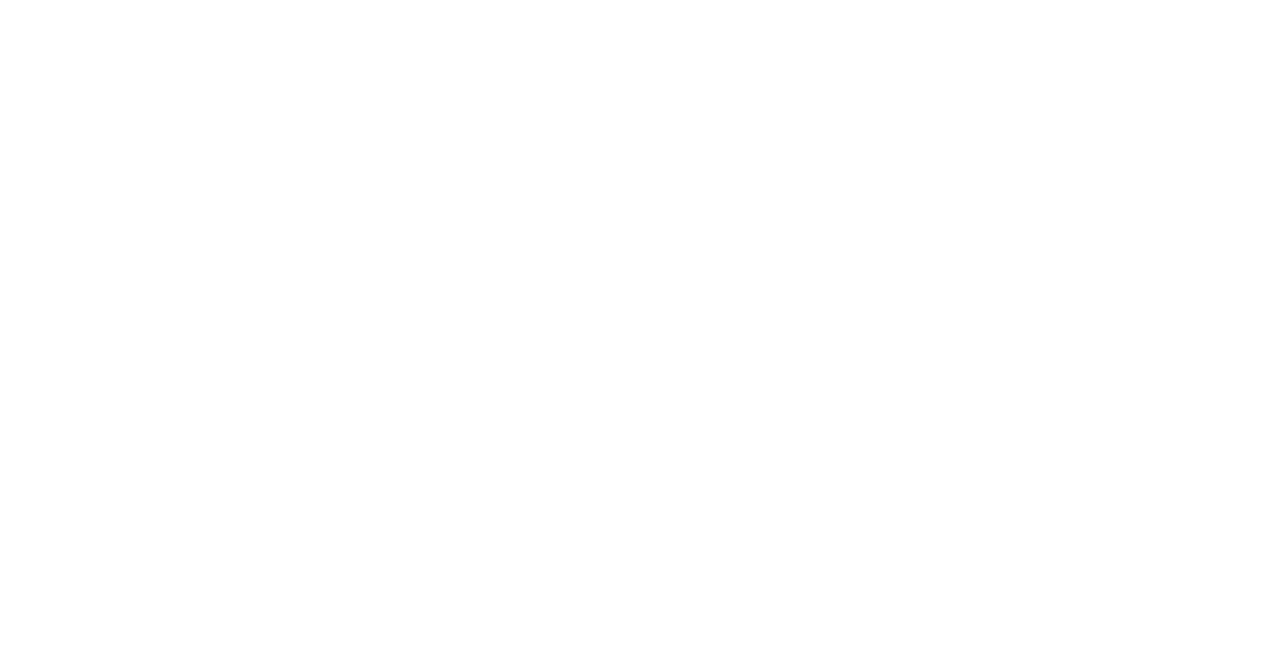
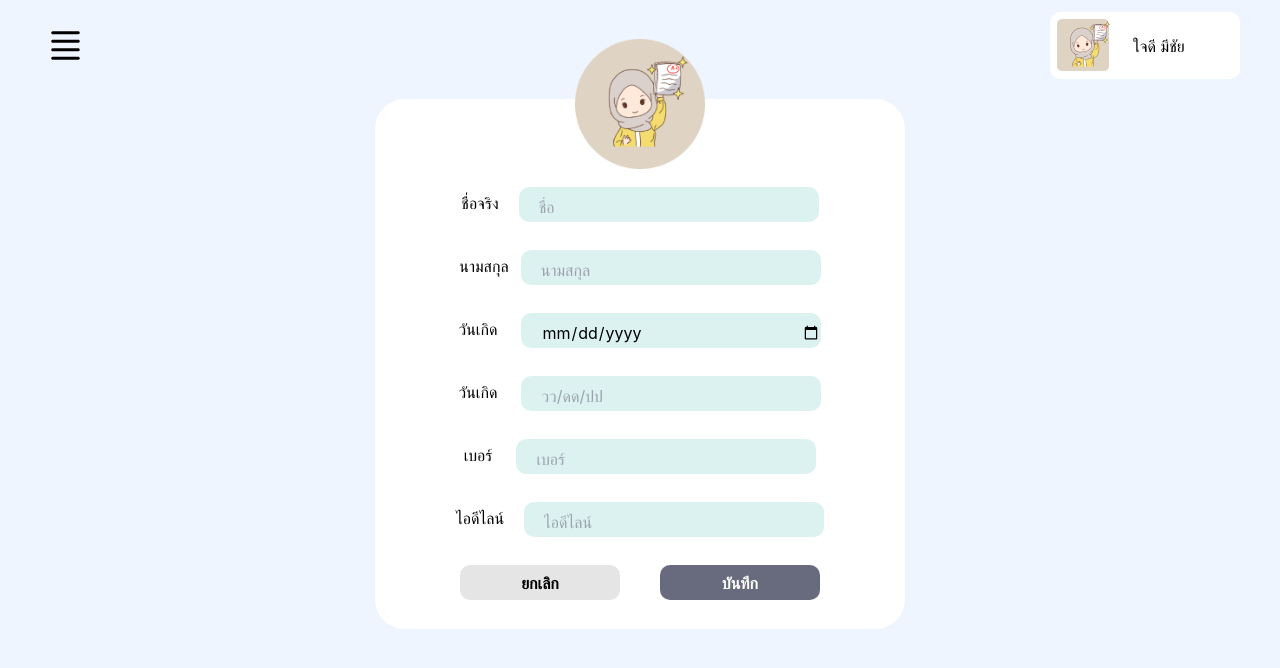
Before and after one commit to MinDDdo/Projectend_frontend, a Nuxt app: page /Updateteacher in a window 1280 px wide. Before the commit this address had no page. Shown: the top 668 px of the page. Built offline with nearby package versions, Linux system fonts and the light colour scheme.

Commit message:
สร้างหน้าAttendance page เหลือสกอร์บา

```diff
--- /dev/null
+++ b/pages/Attendance.vue
@@ -0,0 +1,96 @@
+<script setup lang="ts">
+
+
+</script>
+
+<style>
+table, th, td {
+    border: 2px solid #ffffff;
+}
+
+th, td {
+  padding: 5px;
+  text-align: center;
+}
+</style>
+
+<template>
+    <div class="h-screen bg-[#EEF5FF]">
+        <div class="">
+            <div class="">
+                <img src="~/assets/images/arrow.png"  alt="arrow"
+                class="pt-3 pl-5 w-[75px]"
+                />
+            </div>
+        </div>
+
+        <div class="flex justify-center relative">
+            <div class="bg-[#475A7D]  rounded-[15px] w-[300px] h-[65px] absolute -top-[20px]">
+                <p class="text-center text-white text-bold text-2xl mt-4">การเข้าเรียน</p>
+            </div>
+        </div>
+
+        <div class="flex justify-center mt-5">
+            <div class="bg-white p-5 w-[1000px] h-[450px] rounded-[20px]">
+                <div class="mt-10 flex justify-center">
+                    <table class="w-[850px]  ">
+                        <thead>
+                            <tr class=" ">
+                                <th class="w-[100px] text-xl font-bold">เลขที่</th>
+                                <th colspan="2"
+                                    class="text-xl font-bold ">รายชื่อ</th>
+                                <th class="text-xl font-semibold">วันที่1</th>
+                                <th class="text-xl font-semibold">วันที่2</th>
+                                <th class="text-xl font-semibold">วันที่3</th>
+                            </tr>
+                        </thead>
+
+                        <tbody>
+                            <div class="">
+                                <tr>
+                                    <td class="text-center font-bold text-lg">1</td>
+                                    <td class="text-center text-lg">สมศรี </td>
+                                    <td class="text-center text-lg">สุขใจ</td>
+                                    <td class="text-center text-lg bg-[#6EA66A]">มาเรียน</td>
+                                    <td class="text-center text-lg bg-[#D14A4A]">ขาด</td>
+                                    <td class="text-center text-lg bg-[#F9DC38]">ลา</td>
+
+                                </tr>
+
+                                <tr>
+                                    <td class="text-center font-bold text-lg">2</td>
+                                    <td class="text-center text-lg">สมศรี </td>
+                                    <td class="text-center text-lg">สุขใจ</td>
+                                    <td class="text-center text-lg bg-[#FEAD59]">สาย</td>
+                                    <td class="text-center text-lg bg-[#D14A4A]">ขาด</td>
+                                    <td class="text-center text-lg bg-[#D14A4A]">ขาด</td>
+
+                                </tr>
+
+                                <tr>
+                                    <td class="text-center font-bold text-lg">3</td>
+                                    <td class="text-center text-lg">สมศรี </td>
+                                    <td class="text-center text-lg">สุขใจ</td>
+                                    <td class="text-center text-lg bg-[#6EA66A]">มาเรียน</td>
+                                    <td class="text-center text-lg bg-[#6EA66A]">มาเรียน</td>
+                                    <td class="text-center text-lg bg-[#F9DC38]">ลา</td>
+
+                                </tr>
+                            </div>
+                        </tbody>
+                    </table>
+                </div>
+            </div>
+        </div>
+
+        <div class="flex justify-center mt-8">
+            <button class="bg-[#676B7D] w-[180px] h-[50px] flex rounded-[15px] ">
+                <p class="text-center pl-10 mt-3 text-white font-bold">ดาวน์โหลด</p>
+                <img src="~/assets/images/download.png" alt="download"
+                class="w-[30px] mt-2 "
+                />
+            </button>
+        </div>
+
+    </div>
+</template>
--- a/pages/Createclassroom.vue
+++ b/pages/Createclassroom.vue
@@ -44,7 +44,7 @@
                     <div class=" flex  bg-white
                                 w-[600px]
                                 h-[570px] rounded-[20px]  ">
-                                 <div class=" flex flex-col gap-y-5 items-center
+                                <div class=" flex flex-col gap-y-5 items-center
                                  w-[600px]
                                  h-[570px] rounded-[20px]">
 
--- /dev/null
+++ b/pages/Updateteacher.vue
@@ -0,0 +1,103 @@
+<script>
+
+</script>
+
+<template>
+    <div class="min-h-screen bg-[#EEF5FF]">
+        <div class="flex justify-between px-10">
+            <div class="mt-5">
+                <img src="~/assets/images/menu.png" alt="menu" />
+            </div>
+
+            <div class="bg-white flex gap-x-5 items-center mt-3 p-1 rounded-[10px] w-[190px] ">
+                <img src="~/assets/images/T1.png" alt="T1"/>
+                <p>ใจดี มีชัย</p>
+            </div>
+        </div>
+
+        <div class="flex justify-center relative mt-5">
+            <div class="p-2 bg-[#FFFFFF] w-[530px] h-[530px] rounded-[30px] ">
+                <div class="absolute left-1/2 transform -translate-x-1/2 -top-[60px]">
+                    <img src="~/assets/images/T2.png" alt="T2"
+                    class="w-[130px]"
+                    />
+                </div>
+
+                <div class="flex justify-center mt-20">
+                    <p class="mt-1 pr-5">ชื่อจริง</p>
+                    <form>
+                        <input
+                            type="text"
+                            placeholder="ชื่อ"
+                            class="pt-1 bg-[#DCF2F1] rounded-[10px] w-[300px] h-[35px] pl-5"
+                        />
+                    </form>
+                </div>
+
+                <div class="flex justify-center mt-7">
+                    <p class="mt-1 pr-3">นามสกุล</p>
+                    <form>
+                        <input
+                            type="text"
+                            placeholder="นามสกุล"
+                            class="pt-1 bg-[#DCF2F1] rounded-[10px] w-[300px] h-[35px] pl-5"
+                        />
+                    </form>
+                </div>
+
+                <div class="flex justify-center mt-7">
+                    <p class="mt-1 pr-6">วันเกิด</p>
+                    <form>
+                        <input
+                            type="date"
+                            placeholder="วว/ดด/ปป"
+                            class="pt-1 bg-[#DCF2F1] rounded-[10px] w-[300px] h-[35px] pl-5"
+                        />
+                    </form>
+                </div>
+                <div class="flex justify-center mt-7">
+                    <p class="mt-1 pr-6">วันเกิด</p>
+                    <form>
+                        <input
+                            type=""
+                            placeholder="วว/ดด/ปป"
+                            class="pt-1 bg-[#DCF2F1] rounded-[10px] w-[300px] h-[35px] pl-5"
+                        />
+                    </form>
+                </div>
+
+                <div class="flex justify-center mt-7">
+                    <p class="mt-1 pr-6">เบอร์</p>
+                    <form>
+                        <input
+                            type="text"
+                            placeholder="เบอร์"
+                            class="pt-1 bg-[#DCF2F1] rounded-[10px] w-[300px] h-[35px] pl-5"
+                        />
+                    </form>
+                </div>
+
+                <div class="flex justify-center mt-7">
+                    <p class="mt-1 pr-5">ไอดีไลน์</p>
+                    <form>
+                        <input
+                            type="text"
+                            placeholder="ไอดีไลน์"
+                            class="pt-1 bg-[#DCF2F1] rounded-[10px] w-[300px] h-[35px] pl-5"
+                        />
+                    </form>
+                </div>
+
+                <div class="flex justify-center mt-7 gap-x-10">
+                    <button class="p-1 bg-[#E5E5E5] w-[160px] h-[35px] rounded-[10px] font-bold">
+                        ยกเลิก
+                    </button>
+
+                    <button class="p-1 bg-[#676B7D] w-[160px] h-[35px] rounded-[10px] text-white font-bold">
+                        บันทึก
+                    </button>
+                </div>
+            </div>
+        </div>
+    </div>
+</template>
```
Also changed, not shown: pages/StudentAssignmentList.vue (+20 -13 lines), assets/images/T2.png (added), assets/images/download.png (added).
